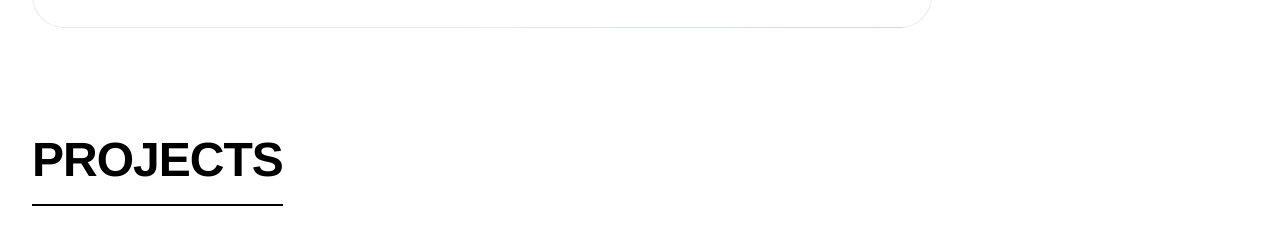
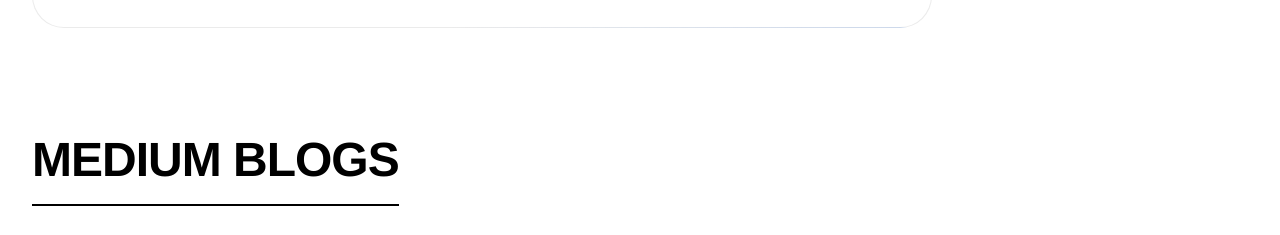
Before and after one commit to suresh2692/suresh2692.github.io, a website: page index.html in a window 1280 px wide. Shown: the part 821-1056 px from the top of the page. Drawn offline with nearby package versions, Linux system fonts and the light colour scheme; grey boxes are pictures that could not be loaded.

Commit message:
changed projects section to blogs

```diff
--- a/index.html
+++ b/index.html
@@ -43,7 +43,7 @@
         </section>
 
         <section id="projects">
-            <h2 class="section-title">Projects</h2>
+            <h2 class="section-title">Medium Blogs</h2>
             <div id="projects-grid" class="content-grid projects-grid">
                 <!-- Blog posts to be populated here by JS -->
             </div>
```
